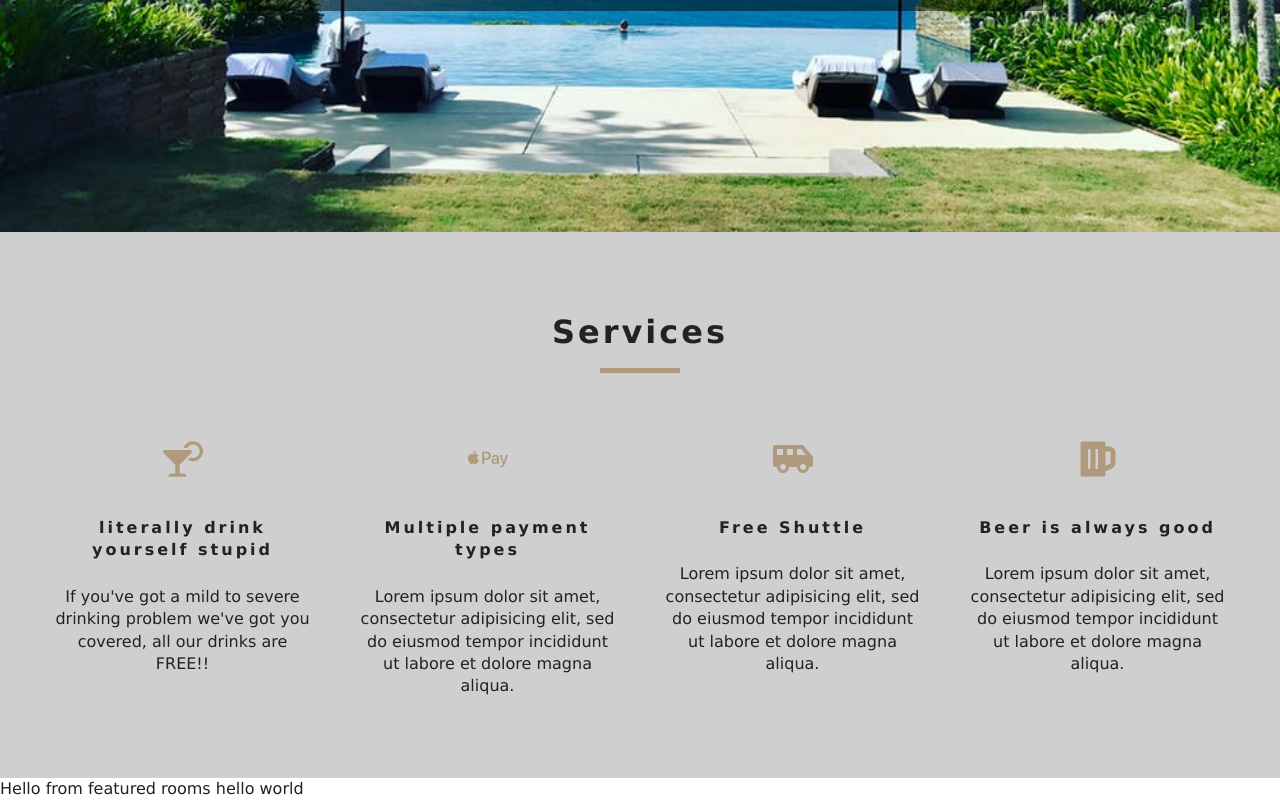
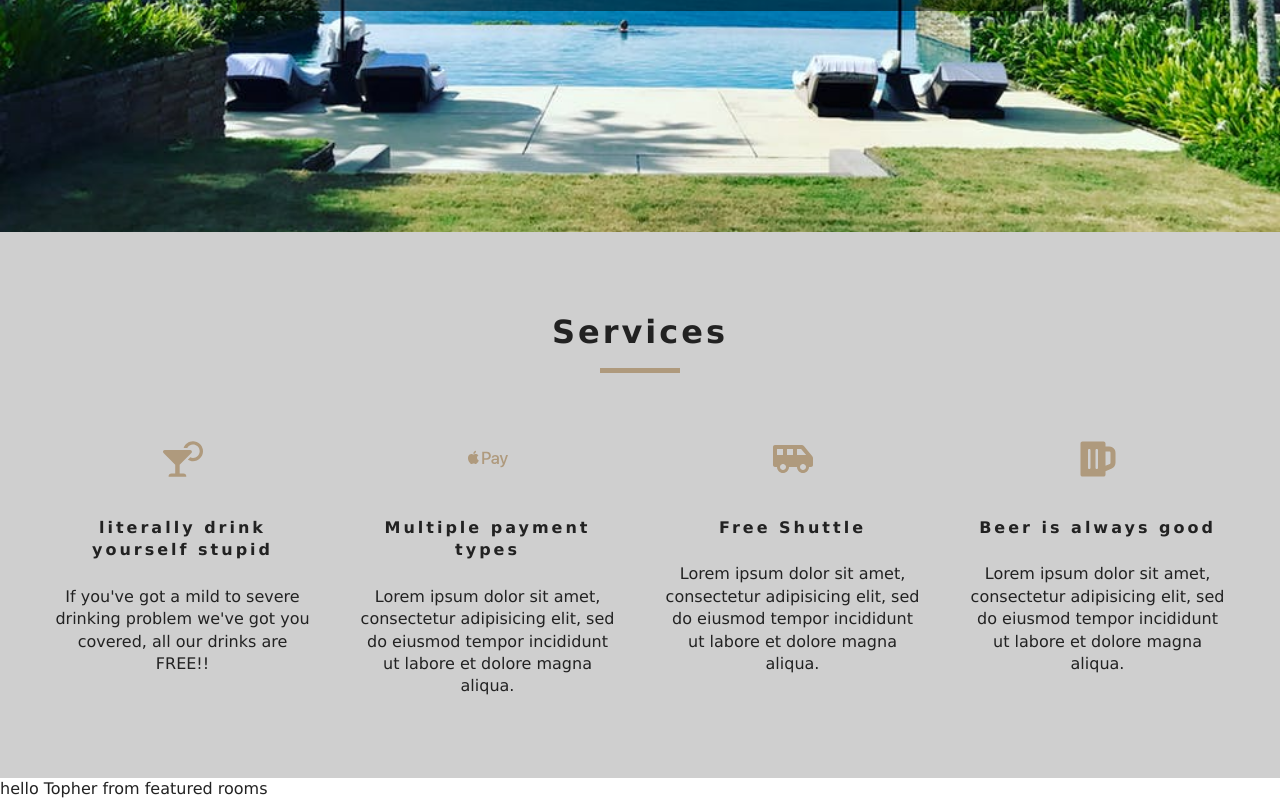
Before and after one commit to topherb99/resort_project, a React (Create React App) app: page / in a window 1280 px wide. Shown: the part 568-1368 px from the top of the page. Built offline with nearby package versions, Linux system fonts and the light colour scheme.

Commit message:
name + greeting passed through context.js

```diff
--- a/src/Context.js
+++ b/src/Context.js
@@ -3,10 +3,13 @@ import React, { Component } from 'react';
 const RoomContext = React.createContext();
 
 class RoomProvider extends Component {
-  state = {};
+  state = {
+    greeting:'hello',
+    name:'Topher'
+  };
   render () {
     return (
-      <RoomContext.Provider value={"hello world"}>
+      <RoomContext.Provider value={{ ...this.state }}>
         {this.props.children}
       </RoomContext.Provider>
     );
--- a/src/components/FeaturedRooms.js
+++ b/src/components/FeaturedRooms.js
@@ -5,11 +5,10 @@ export default class FeaturedRooms extends
 Component {
   static contextType = RoomContext
     render() {
-      const value = this.context;
-      console.log(value);
+      const { name, greeting } = this.context;
       return (
         <div>
-          Hello from featured rooms {value}
+          {greeting} {name} from featured rooms
         </div>
       )
     }
```
